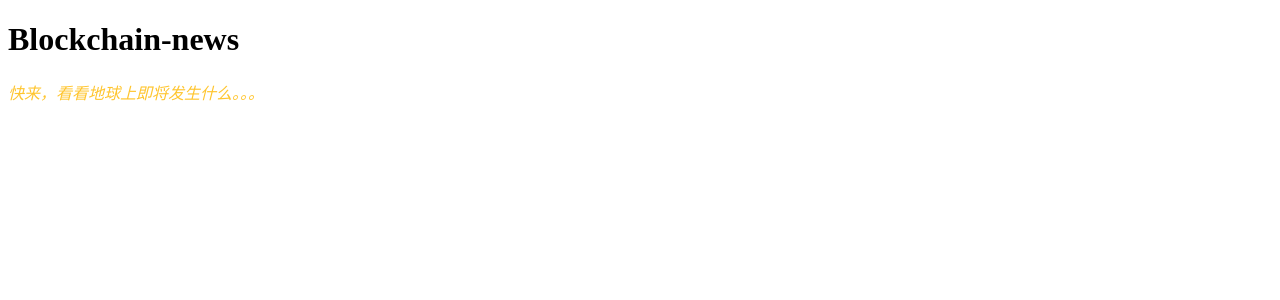
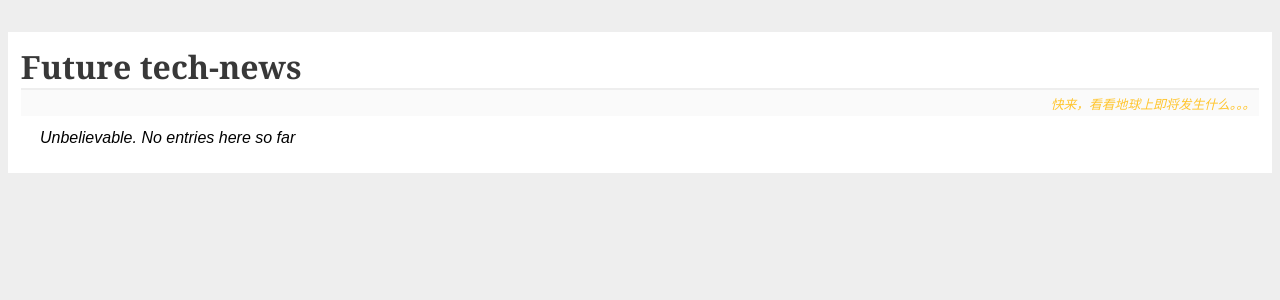
Before and after one commit to dog1203/BlockChainews_ajax, a Flask app: page / in a window 1280 px wide. Shown: the top 300 px of the page. Run offline with Flask 2, Linux system fonts and the light colour scheme; data that the repository does not hold is empty.

Commit message:
Add files via upload

```diff
--- a/BlockchainNews-master/news_crawler/check.py
+++ b/BlockchainNews-master/news_crawler/check.py
@@ -2,8 +2,9 @@
 
 
 def check_future(line):
-    # words = ['区块链', '比特币', '区块', 'blockchain', '山寨币', '空气币', '币币交易']
-    words = ['将', '预计', '明天', '后天', '下周', '月底', '明日', '明晚', '下月', '明年', '未来', '计划于', '准备于']
+    # words = ['即将', '将要', '预计', '明天', '明年', '下周', '下月', '将来', '未来']
+    words = ['区块链', '比特币', '区块', 'blockchain', '山寨币', '空气币', '币币交易', '币圈', 'EOS']
+    #words += ['将', '预计', '明天', '后天', '下周', '月底', '明日', '明晚', '下月', '明年', '未来', '计划于', '准备于']
     for word in words:
         if line.find(word) != -1:
             return True
--- a/BlockchainNews-master/news_crawler/main.py
+++ b/BlockchainNews-master/news_crawler/main.py
@@ -23,10 +23,8 @@ def start():
 
 
 
-
-
-
 if __name__ == '__main__':
     while True:
         start()
         time.sleep(60 * CRAWL_INTERVAL)
+        # app.run(host='0.0.0.0', port=3008, debug=True)
--- a/BlockchainNews-master/settings.py
+++ b/BlockchainNews-master/settings.py
@@ -11,7 +11,7 @@ DB_PARAM = {
 
 
 # 新闻抓取频率(分钟)
-CRAWL_INTERVAL = 30
+CRAWL_INTERVAL = 10
 
 
 # TimeZone
--- a/BlockchainNews-master/web/app.py
+++ b/BlockchainNews-master/web/app.py
@@ -18,20 +18,8 @@ from flask import Flask, jsonify
 from web.utils import get_db
 from web.utils import datetime_format
 
-# from news_crawler.main import start
-# from settings import CRAWL_INTERVAL
-# import time
-from web.utils import (
-    log,
-    datetime_format,
-    template,
-    http_response,
-)
-
-
 
 app = Flask(__name__)
-
 app.config.from_object('settings')
 db = get_db()
 
@@ -55,10 +43,10 @@ def get_news():
             'id': str(n['_id']),
             'title': n['title'],
             'url': n['url'],
-            # 'Paragraph': n['Paragraph'],
             'image': n['img_url'],
             'category': n['category'],
             'source': n['source'],
+            'content': n['content'],
             'created_at': datetime_format(n['crawled_at']),
         }
 
@@ -69,35 +57,33 @@ def get_news():
 
 @app.route('/')
 def index():
-    # page = int(request.args.get('page', 0))
-    # limit = int(request.args.get('limit', 100))
-    #
-    # news = db.news.find().sort("crawled_at", -1).skip(page * limit).limit(limit)
+    page = int(request.args.get('page', 0))
+    limit = int(request.args.get('limit', 100))
+
+    news = db.news.find().sort("crawled_at", -1).skip(page * limit).limit(limit)
 
     # import json
     # from bson import json_util
     # docs_list = list(news)
     # return json.dumps(docs_list, default=json_util.default)
 
-    # entries = []
-    # for n in news:
-    #     item = {
-    #         'id': str(n['_id']),
-    #         'title': n['title'],
-    #         'url': n['url'],
-    #         # 'Paragraph': n['Paragraph'],
-    #         'image': n['img_url'],
-    #         'category': n['category'],
-    #         'source': n['source'],
-    #         'created_at': datetime_format(n['crawled_at']),
-    #     }
-    #
-    #     entries.append(item)
-    #     # random.shuffle(entries)
+    entries = []
+    for n in news:
+        item = {
+            'id': str(n['_id']),
+            'title': n['title'],
+            'url': n['url'],
+            'image': n['img_url'],
+            'category': n['category'],
+            'source': n['source'],
+            'content': n['content'],
+            'created_at': datetime_format(n['crawled_at']),
+        }
 
-     return render_template('show_entries.html')
+        entries.append(item)
+        # random.shuffle(entries)
 
-
+    return render_template('index.html', entries=entries)
 
 
 
@@ -105,6 +91,4 @@ def index():
 
 
 if __name__ == '__main__':
-    # start()
-    # time.sleep(60 * CRAWL_INTERVAL)
-    app.run(host='0.0.0.0', port=3009, debug=True)
+    app.run(host='0.0.0.0', port=8080, debug=True)
--- a/BlockchainNews-master/web/static/news.js
+++ b/BlockchainNews-master/web/static/news.js
@@ -1,7 +1,9 @@
-var timeString = function(timestamp) {
-    t = new Date(timestamp * 1000)
-    t = t.toLocaleTimeString()
-    return t
+var log = function() {
+    console.log.apply(console, arguments)
+}
+
+var e = function(sel) {
+    return document.querySelector(sel)
 }
 
 var newsTemplate = function(data) {
@@ -18,11 +20,12 @@ var newsTemplate = function(data) {
     // 在这个例子里面, 是 d.dataset.id
     var n = `<li class="news-cell" style="margin-top: 10px;">
         <p>
-            <a href="{{url}}" target="_blank" style="text-decoration: none;"> {{title}}</a>
+            <a href="${url}" target="_blank" style="text-decoration: none;"> ${title}</a>
 
-            <em style="font-size: 12px; color: #666;">[{{source }} {{category} } {{created_at}}]</em>
+            <em style="font-size: 12px; color: #666;">[${source } ${category} ${created_at}]</em>
         </p>
     </li>
+
 
     `
     return n
@@ -37,22 +40,43 @@ var insertNews = function(data) {
     newsList.insertAdjacentHTML('beforeend', newsCell)
 }
 
+var ajax = function(method, path,  data, reseponseCallback) {
+    var r = new XMLHttpRequest()
+    // 设置请求方法和请求地址
+    r.open(method, path, true)
+    // 设置发送的数据的格式
+    r.setRequestHeader('Content-Type', 'application/json')
+    // 注册响应函数
+    r.onreadystatechange = function() {
+        if(r.readyState === 4) {
+            reseponseCallback(r.response)
+        }
+    }
+    // 发送请求
+    r.send(data)
+}
 
 var loadNews = function() {
     // 调用 ajax api 来载入数据
-    apiAll(function(r) {
-        console.log('load all', r)
+    apiAll(function(res) {
+
         // 解析为 数组
-        var news = JSON.parse(r)
+        var news = JSON.parse(res)
+
+        console.log('load all', news)
 
         // 循环添加到页面中
         for(var i = 0; i < news.length; i++) {
-            var new = news[i]
-            insertNews(new)
+            var nw = news[i]
+            insertNews(nw)
         }
     })
 }
 
+var apiAll = function(callback) {
+    var path = '/api/v1/news'
+    ajax('GET', path, '', callback)
+}
 
 
 
--- a/BlockchainNews-master/web/static/rong.js
+++ b/BlockchainNews-master/web/static/rong.js
@@ -1,37 +1,27 @@
-var log = function() {
-    console.log.apply(console, arguments)
-}
 
-var e = function(sel) {
-    return document.querySelector(sel)
-}
 
 /*
  ajax 函数
 */
-var ajax = function(method, path, data, responseCallback) {
-    var r = new XMLHttpRequest()
-    // 设置请求方法和请求地址
-    r.open(method, path, true)
-    // 设置发送的数据的格式为 application/json
-    // 这个不是必须的
-    r.setRequestHeader('Content-Type', 'application/json')
-    // 注册响应函数
-    r.onreadystatechange = function() {
-        if(r.readyState === 4) {
-            // r.response 存的就是服务器发过来的放在 HTTP BODY 中的数据
-            responseCallback(r.response)
-        }
-    }
-    // 把数据转换为 json 格式字符串
-    data = JSON.stringify(data)
-    // 发送请求
-    r.send(data)
-}
-
-// NEWS API
-// 获取所有 NEWS
-var apiAll = function(callback) {
-    var path = '0.0.0.0:3009/api/v1/news'
-    ajax('GET', path, '', callback)
-}
+//var ajax = function(method, path, data, responseCallback) {
+//    var r = new XMLHttpRequest()
+//    // 设置请求方法和请求地址
+//    r.open(method, path, true)
+//    // 设置发送的数据的格式为 application/json
+//    // 这个不是必须的
+//    r.setRequestHeader('Content-Type', 'application/json')
+//    // 注册响应函数
+//    r.onreadystatechange = function() {
+//        if(r.readyState === 4) {
+//            // r.response 存的就是服务器发过来的放在 HTTP BODY 中的数据
+//            responseCallback(r.response)
+//        }
+//    }
+//    // 把数据转换为 json 格式字符串
+//    data = JSON.stringify(data)
+//    // 发送请求
+//    r.send(data)
+//}
+//
+//// NEWS API
+//// 获取所有 NEWS
--- a/BlockchainNews-master/web/static/style.css
+++ b/BlockchainNews-master/web/static/style.css
@@ -1,69 +1,12 @@
-/*全局的公共样式---css重置*/
-body            {
-                font-family: "Microsoft yahei";
-                }
-a               {
-                text-decoration: none;
-                color: #333;
-                }
-a:hover         {
-                text-decoration: none;
-                color: #333;
-                }
+body            { font-family: sans-serif; background: #eee; }
+a, h1, h2       { color: #383838; }
 h1, h2          { font-family: 'Georgia', serif; margin: 0; }
 h1              { border-bottom: 2px solid #eee; }
 h2              { font-size: 1.2em; }
-ul              {
-                list-style: none;
-                }
-body            {
-                    font-size: 14px;
-                    color: #333;
-                }
+
 .page           { margin: 2em auto;
                   padding: 0.8em; background: white; }
-.entries        { list-style: none;
-                  margin: 0;
-                  padding: 0;
-                  font-family:  'Lantinghei SC', 'Open Sans', Arial, 'Hiragino Sans GB', 'Microsoft YaHei', 微软雅黑, STHeiti, 'WenQuanYi Micro Hei', SimSun, sans-serif;
-                  -webkit-font-smoothing: antialiased;
-                  font-size: 18px;
-                  line-height: 1.5;
-                  word-wrap: break-word;
-                }
-.entries li     { width: 32%;
-                  float: left;
-                  overflow: hidden;
-                  position: relative;
-                  border-radius: 4px 4px 4px 4px;
-                  margin-right: 2%;
-                }
+.entries        { list-style: none; margin: 0; padding: 0; }
+.entries li     { margin: 0.8em 1.2em; }
 .metanav        { text-align: right; font-size: 0.8em; padding: 0.3em;
                   margin-bottom: 1em; background: #fafafa; }
-/*去除浮动*/
-.clearfix::before,
-.clearfix::after
-{
-    content: "";
-    clear: both;
-    height: 0;
-    line-height: 0;
-    visibility: hidden;
-    display: block;
-}
-
-.f_l{
-    float: left;
-}
-
-.f_r{
-    float: right;
-}
-
-.m_l{
-    margin-left: 10px;
-}
-
-.m_r{
-    margin-right: 10px;
-}
--- /dev/null
+++ b/BlockchainNews-master/web/templates/index.html
@@ -0,0 +1,20 @@
+{% extends "layout.html" %}
+{% block body %}
+  <ul class=entries>
+  {% for entry in entries %}
+    <li style="margin-top: 10px;">
+        <p>
+            <a href="{{ entry.url }}" target="_blank" style="text-decoration: none;">{{loop.index}}. {{ entry.title }}</a>
+            <em style="font-size: 12px; color: #666;">[{{ entry.source }} {{ entry.category }} {{ entry.created_at }}]</em>
+        </p>
+    </li>
+    <li>
+        <div>
+
+        </div>
+    </li>
+  {% else %}
+      <li><em>Unbelievable.  No entries here so far</em></li>
+  {% endfor %}
+  </ul>
+{% endblock %}
--- /dev/null
+++ b/BlockchainNews-master/web/templates/layout.html
@@ -0,0 +1,13 @@
+<!doctype html>
+<title>Future tech-news</title>
+<link rel=stylesheet type=text/css href="{{ url_for('static', filename='style.css') }}">
+<div class=page>
+  <h1>Future tech-news</h1>
+  <div class=metanav>
+      <em style="color: #ffc52e;">快来，看看地球上即将发生什么。。。</em>
+  </div>
+  {% for message in get_flashed_messages() %}
+    <div class=flash>{{ message }}</div>
+  {% endfor %}
+  {% block body %}{% endblock %}
+</div>
--- a/BlockchainNews-master/web/utils.py
+++ b/BlockchainNews-master/web/utils.py
@@ -1,53 +1,13 @@
 # -*- coding: utf-8 -*-
-import time
+
 import os
 import sys
 BASE_DIR = os.path.abspath(os.path.join(os.path.dirname(__file__),".."))
 sys.path.append(BASE_DIR)
-from jinja2 import Environment, FileSystemLoader
-import os.path
 
 from settings import DB_PARAM
 from pymongo import MongoClient
 from datetime import timedelta
-
-
-path = '{}/templates/'.format(os.path.dirname(__file__))
-# 创建一个加载器, jinja2 会从这个目录中加载模板
-loader = FileSystemLoader(path)
-# 用加载器创建一个环境, 有了它才能读取模板文件
-env = Environment(loader=loader)
-
-
-def log(*args, **kwargs):
-    # time.time() 返回 unix time
-    # 如何把 unix time 转换为普通人类可以看懂的格式呢？
-    format = '%H:%M:%S'
-    value = time.localtime(int(time.time()))
-    dt = time.strftime(format, value)
-    with open('log.gua.txt', 'a', encoding='utf-8') as f:
-        print(dt, *args, file=f, **kwargs)
-
-
-def http_response(body, headers=None):
-    """
-    headers 是可选的字典格式的 HTTP 头
-    """
-    header = 'HTTP/1.1 200 OK\r\nContent-Type: text/html\r\n'
-    if headers is not None:
-        header += ''.join(['{}: {}\r\n'.format(k, v)
-                            for k, v in headers.items()])
-    r = header + '\r\n' + body
-    return r.encode(encoding='utf-8')
-
-
-def template(path, **kwargs):
-    """
-    本函数接受一个路径和一系列参数
-    读取模板并渲染返回
-    """
-    t = env.get_template(path)
-    return t.render(**kwargs)
 
 
 def get_db():
```
Also changed, not shown: BlockchainNews-master/news_crawler/crawler.py (+52 -36 lines), BlockchainNews-master/news_crawler/media_config.py (+19 -100 lines), BlockchainNews-master/README.md, 1 other file.
